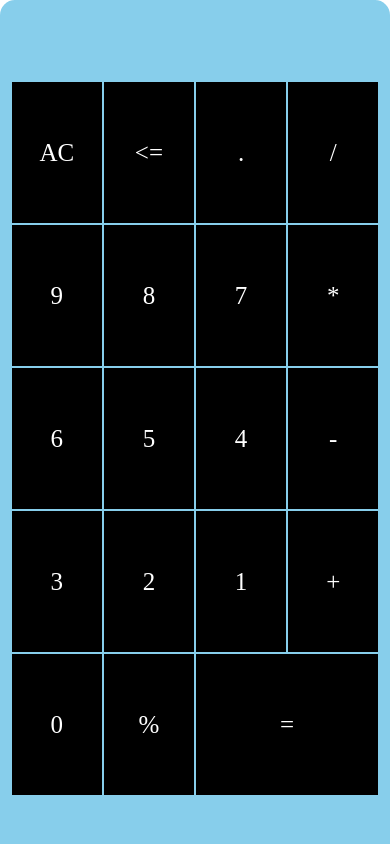
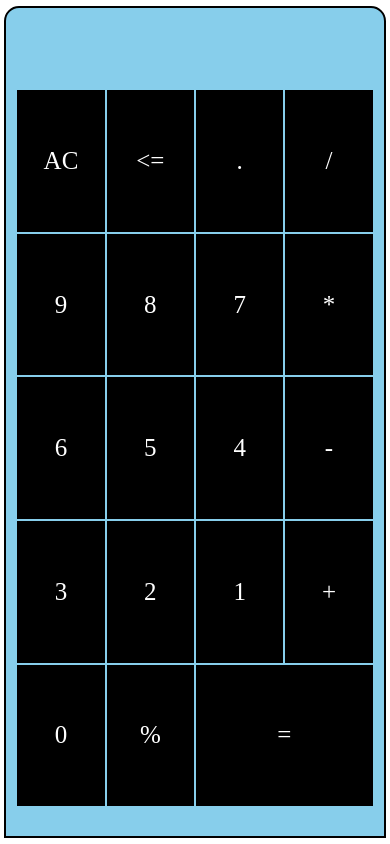
Before and after one commit to Uberdanalmeida/projeto-calculadora, a plain HTML site: page index.html in a window 390 px wide. Drawn offline with Linux system fonts and the light colour scheme.

Commit message:
Desfazendo a ocupação total da tela, e adicionando borda ao redor da calculadora, no modo mobile.

```diff
--- a/style.css
+++ b/style.css
@@ -47,6 +47,7 @@ td {
         height: 100vh;
         width: 100vw;
         display: flex;
+        overflow: hidden;
         align-items: center;
         justify-content: center;
         text-align: center;
@@ -54,16 +55,16 @@ td {
 
     #calc {
         background-color: skyblue;
-        height: 100%;
-        width: 100%;
+        border: 2px solid black;
+        height: 98%;
+        width: 97%;
     }
 
     table {
-        height: 85%;
+        height: 87%;
         width: 95%;
         background-color: skyblue;
         margin: auto;
-        justify-items: end;
     }
 
     td {
```
